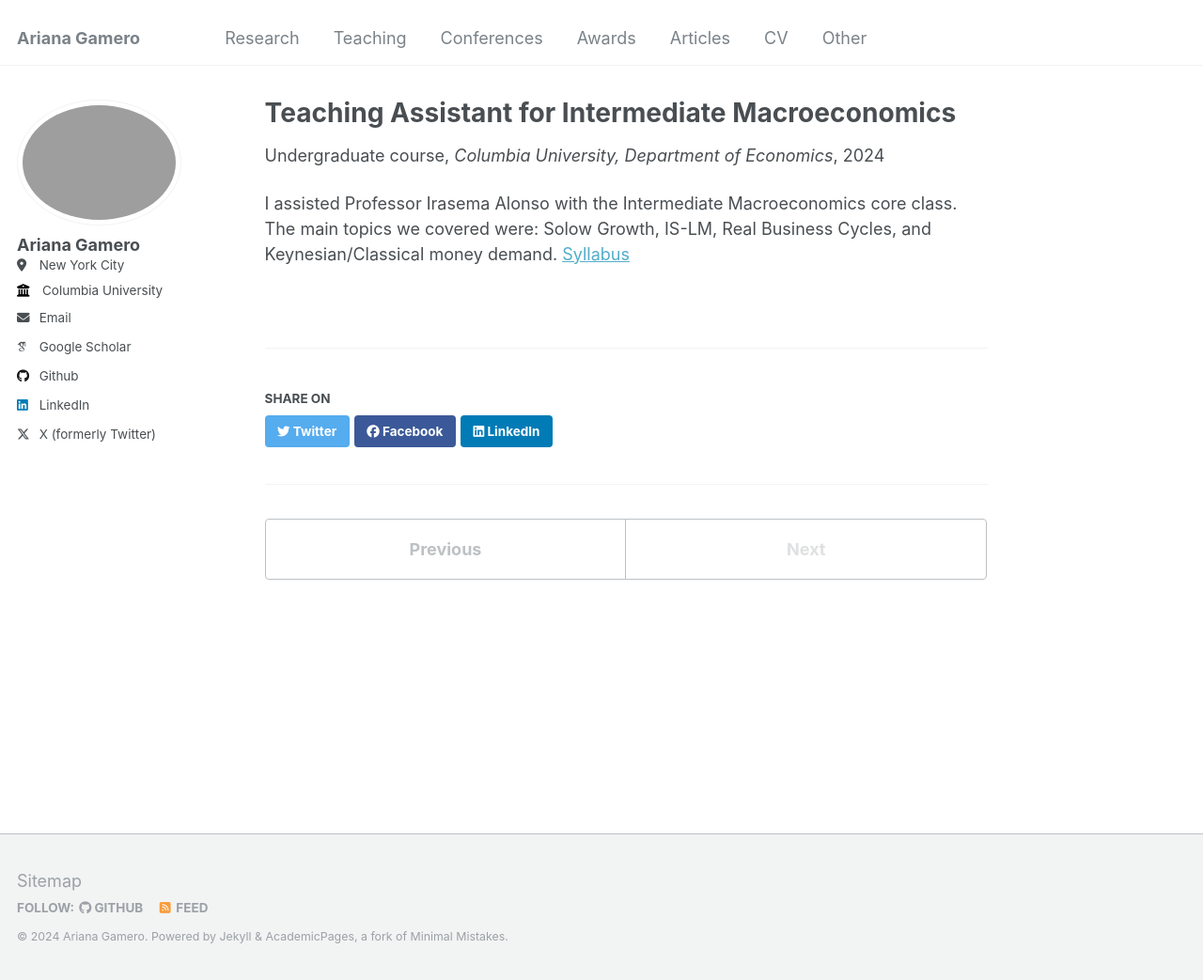
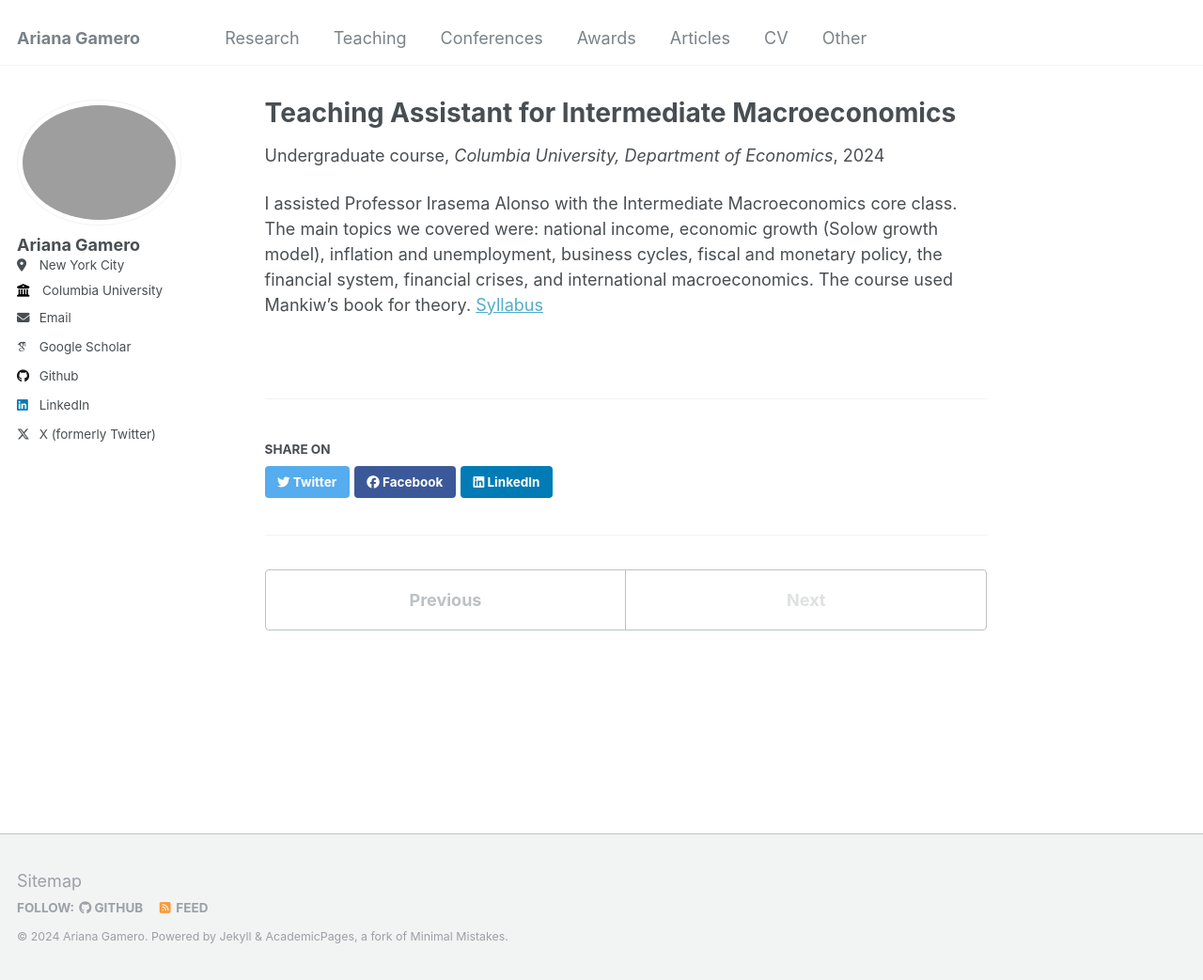
Before and after one commit to arianagamero11/arianagamero11.github.io, a Jekyll site: the page built from _teaching/2024-spring-ta.md, in a window 1280 px wide and 1043 px high. Shown: the whole window at 94% size. Built offline with Jekyll 4.4.1, drawn with Linux system fonts in a browser that asks for light colours; some web fonts are replaced.

Commit message:
Update 2024-spring-ta.md

```diff
--- a/_teaching/2024-spring-ta.md
+++ b/_teaching/2024-spring-ta.md
@@ -7,4 +7,4 @@
 date: 2024-01-18
 ---
 
-I assisted Professor Irasema Alonso with the Intermediate Macroeconomics core class. The main topics we covered were: Solow Growth, IS-LM, Real Business Cycles, and Keynesian/Classical money demand. [Syllabus]()
+I assisted Professor Irasema Alonso with the Intermediate Macroeconomics core class. The main topics we covered were: national income, economic growth (Solow growth model), inflation and unemployment, business cycles, fiscal and monetary policy, the financial system, financial crises, and international macroeconomics. The course used Mankiw's book for theory. [Syllabus](syllabus2024.pdf)
```
